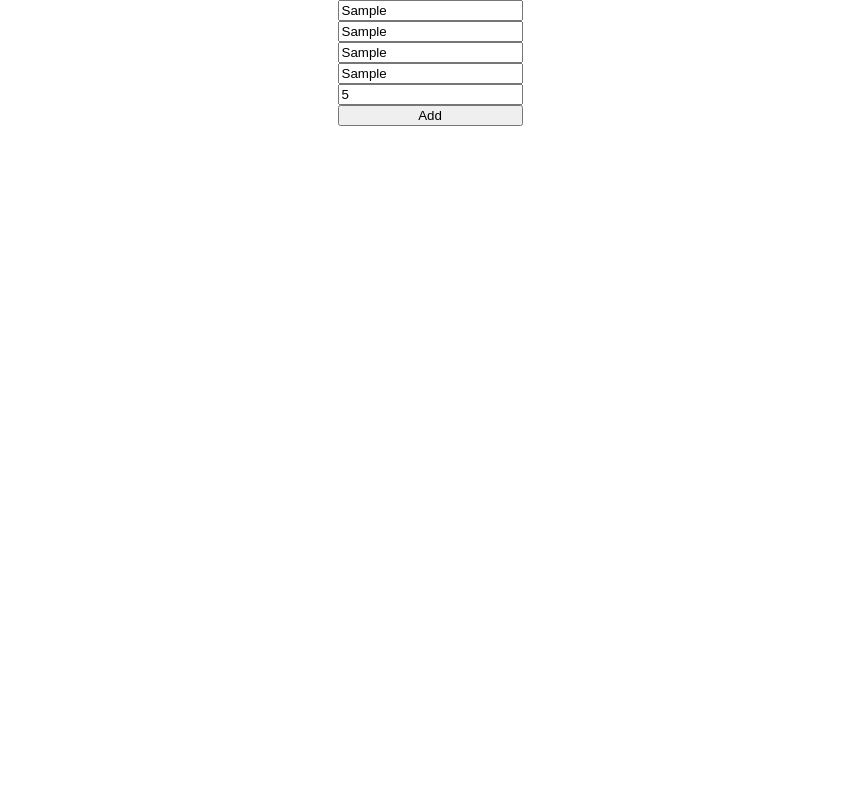
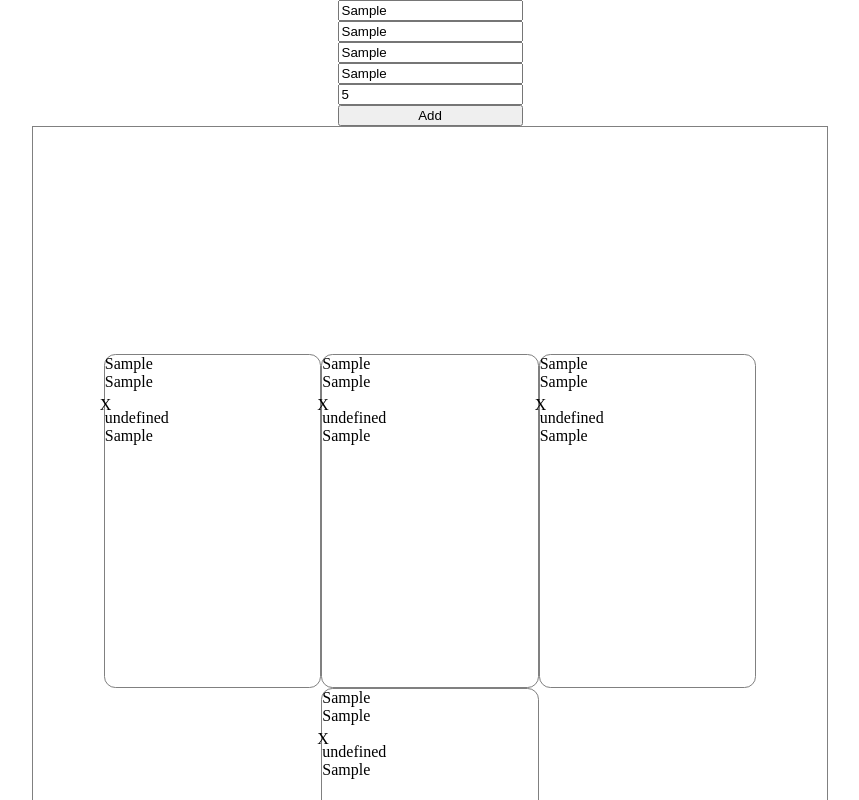
Before and after one commit to 10goo/cardPrinting, a plain HTML site: page index.html in a window 1280 px wide. Both pictures are taken after typing "Sample", "Sample", "Sample", "Sample", "5" into the empty fields and a click on the button "Add". Shown: the top 800 px of the page, without its empty margins (210-1069 px from the left). Drawn offline with Linux system fonts and the light colour scheme.

Commit message:
Layout done. Card generation works. Individual remove works.

```diff
--- a/index.html
+++ b/index.html
@@ -17,20 +17,11 @@
         <input type="text" id="card-effect" placeholder="Card effect">
         <input type="text" id="card-type" placeholder="Type of card">
         <input type="number" id="card-quantity" placeholder="Quantity">
-        <button id="add-cards">Add</button>
+        <button id="add-cards" onclick="addButtonPressed()">Add</button>
     </div>
-    <div class="deck">
-        <div class="card">
-            <div class="header">
-                <div class="title"></div>
-                <div class="cost"></div>
-            </div>
-            <div class="body">
-                <div class="effect"></div>
-            </div>
-            <div class="footer">
-            </div>
-        </div>
+
+    <div id="deck">
+
     </div>
 
     <script src="./main.js"></script>
--- a/main.js
+++ b/main.js
@@ -0,0 +1,72 @@
+// Holds all cards
+let cardsArray = [];
+
+let addCard = (title, cost, effect, type) => {
+    cardsArray.push({title: title, cost: cost, effect: effect, type: type})
+}
+
+let addCards = () => {
+    // input parameters
+    let title = document.querySelector('#card-title');
+    let cost = document.querySelector('#card-cost');
+    let effect = document.querySelector('#card-effect');
+    let type = document.querySelector('#card-type');
+    let quantity = document.querySelector('#card-quantity');
+
+    for (let i = 0; i < parseInt(quantity.value); i++){
+        addCard(title.value, cost.value, effect.value, type.value);
+    }
+}
+
+let generateDeck = (array) => {
+    // Clear previoiusly generated deck
+    document.querySelector('#deck').innerHTML = '';
+
+    // Create new page
+    let page =  document.createElement('div');
+    page.classList.add('page');
+
+    // Iterate over cardsArray
+    array.forEach((element, index) => {
+
+        // New page after every 9 cards and last card
+        if ( index !== 0 && (index % 9 === 0 || index === array.length - 1) ) {
+            let clonePage = page.cloneNode(true);
+            document.querySelector('#deck').appendChild(clonePage);
+            page.innerHTML ='';
+        }
+        // Append card to page
+        page.appendChild(generateCard(element.title, element.cost, element.value, element.type));
+    });
+
+}
+
+let generateCard = (title, cost, effect, type) => {
+    let card = document.createElement('div');
+    card.classList.add('card');
+    card.innerHTML = `
+    <div class="header">
+        <div class="title">${title}</div>
+        <div class="cost">${cost}</div>
+        <div class="delete" onclick="deleteThis(this)">X</div>
+    </div>
+    <div class="body">
+        <div class="effect">${effect}</div>
+    </div>
+    <div class="footer">
+        ${type}
+    </div>
+    `;
+    return card;
+}
+
+let addButtonPressed = () => {
+    addCards();
+    generateDeck(cardsArray);
+}
+
+let deleteThis = (el) => {
+    console.log(el.parentNode.parentNode);
+    let page = el.parentNode.parentNode.parentNode;
+    page.removeChild(el.parentNode.parentNode);
+}
--- a/style.css
+++ b/style.css
@@ -9,3 +9,35 @@ html, body, viewport {
     display: flex;
     flex-direction: column;
 }
+
+.card {
+    height: 88mm;
+    width: 57mm;
+    border: 0.5px solid gray;
+    border-radius: 3mm;
+}
+
+.page {
+    width: 210mm;
+    height: 297mm;
+    border: 0.5px solid gray;
+    display: flex;
+    justify-content: center;
+    align-items: center;
+    flex-wrap: wrap;
+    align-content: center;
+}
+
+.delete {
+    position: relative;
+    right: 5px;
+    top: 5px;
+    cursor: pointer;
+}
+
+@media print {
+    .options, .delete {
+        display: none;
+    }
+
+}
```
